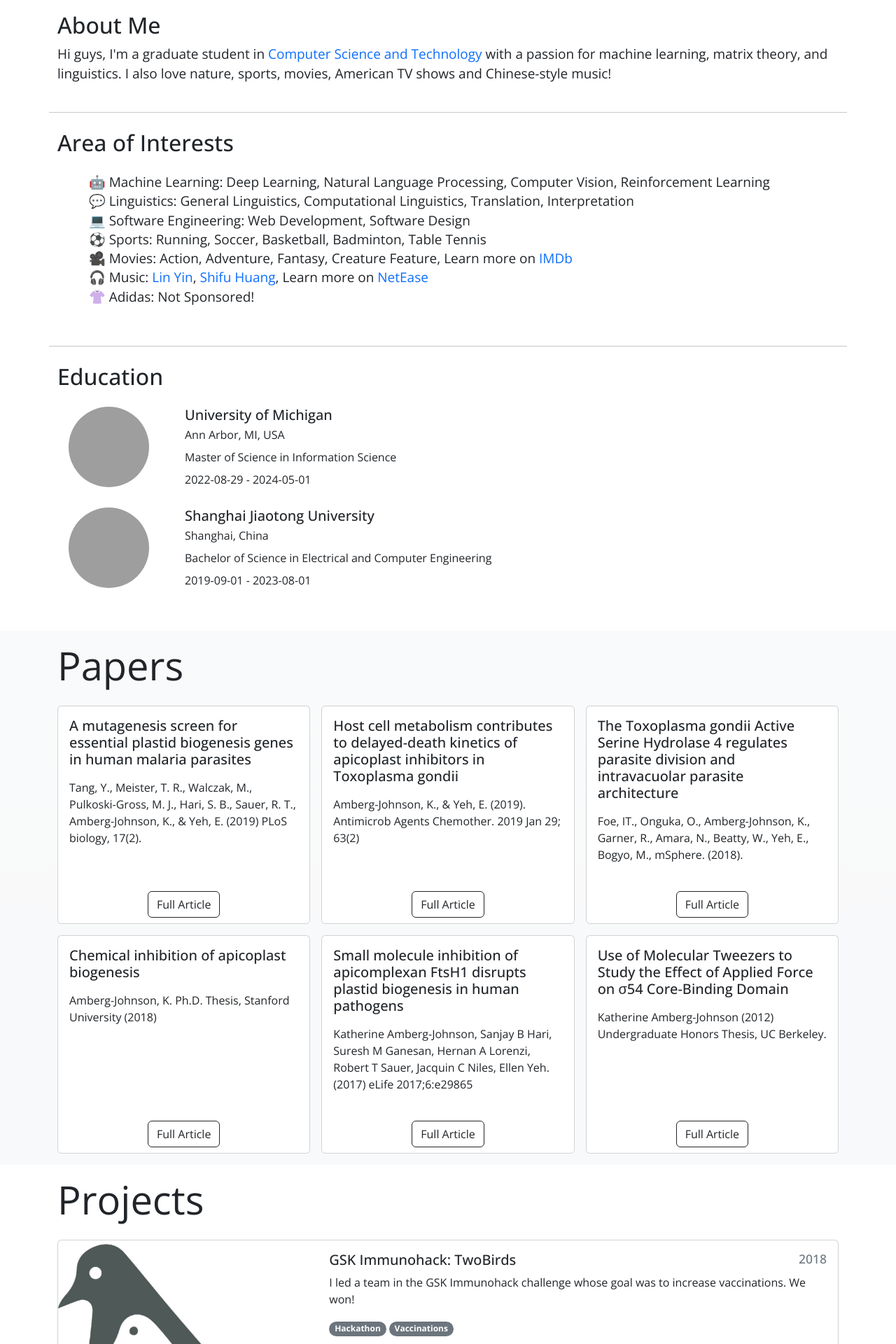
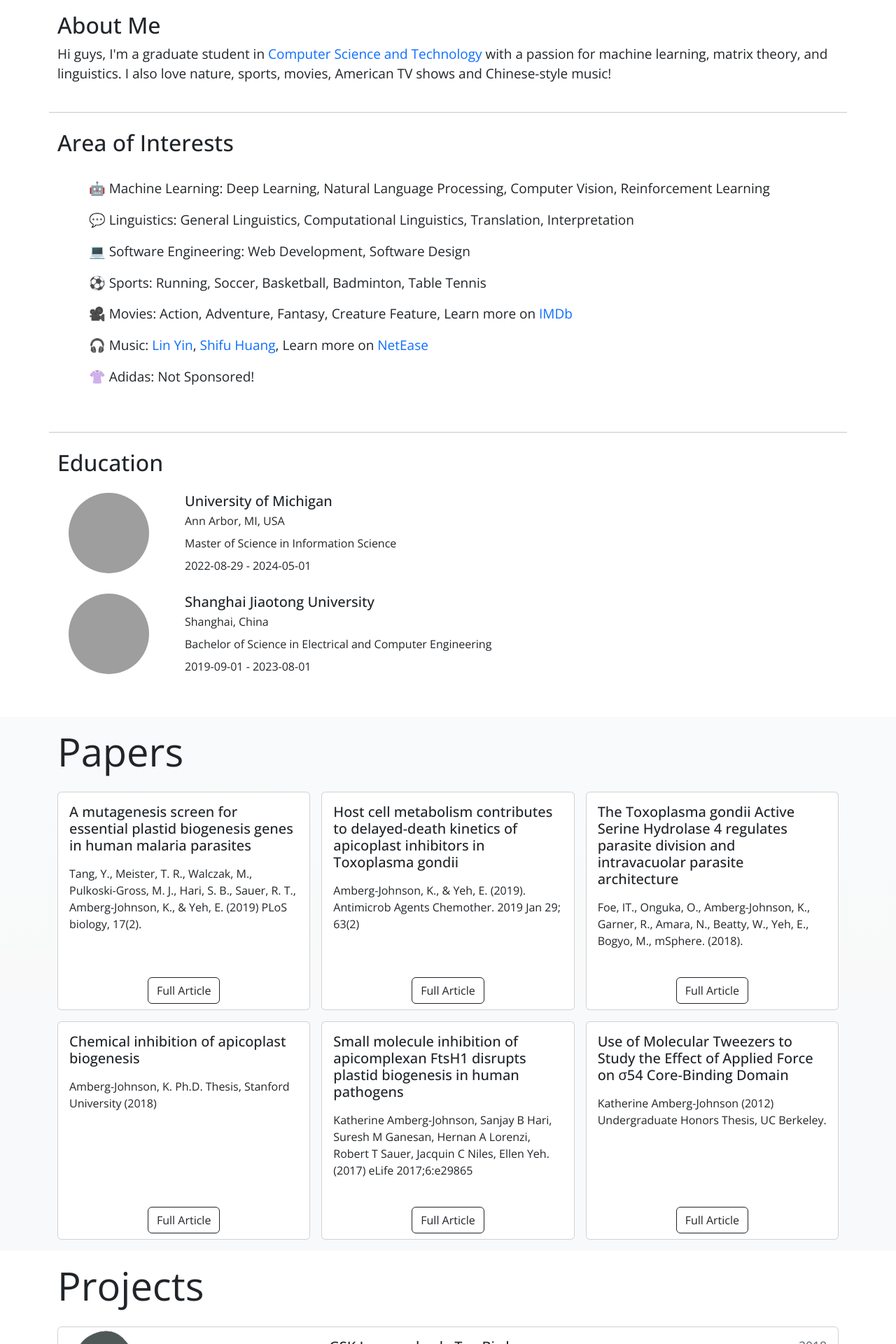
Before and after one commit to Geralt-Targaryen/Geralt-Targaryen.github.io, a Jekyll site: the page built from index.html, in a window 1280 px wide. Shown: the part 343-2263 px from the top of the page at 70% size. Built offline with Jekyll 4.4.1, drawn with Linux system fonts in a browser that asks for light colours; grey boxes are pictures that could not be loaded.

Commit message:
line height in interest

```diff
--- a/css/techfolio-theme/default.css
+++ b/css/techfolio-theme/default.css
@@ -42,7 +42,7 @@ ul.interest {
   list-style-type: none; /* Remove bullets */
   padding: 0; /* Remove padding */
   margin-left: 5%;
-  line-height:170%;
+  line-height:280%;
 }
 
 li.interest {
```
